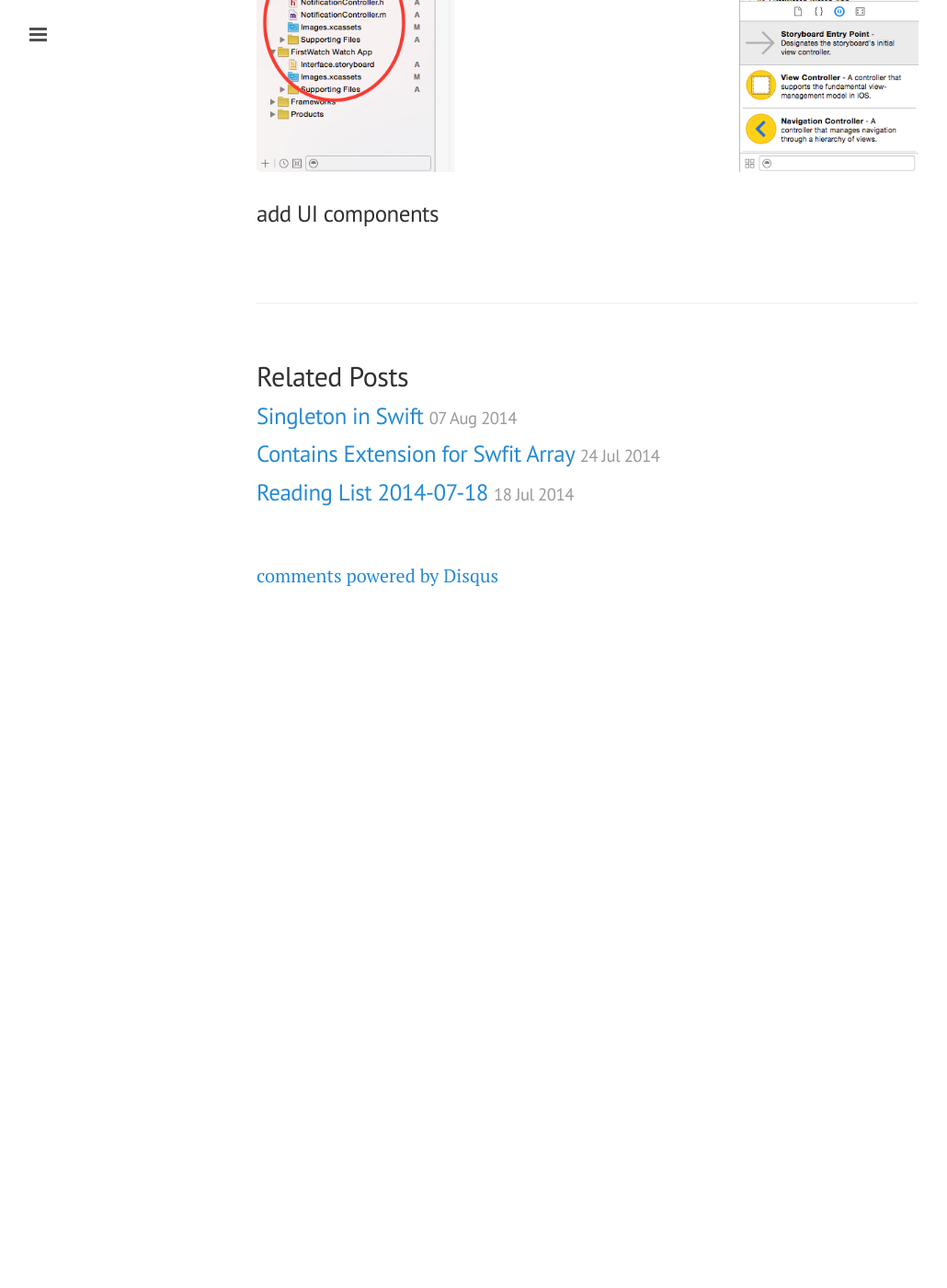
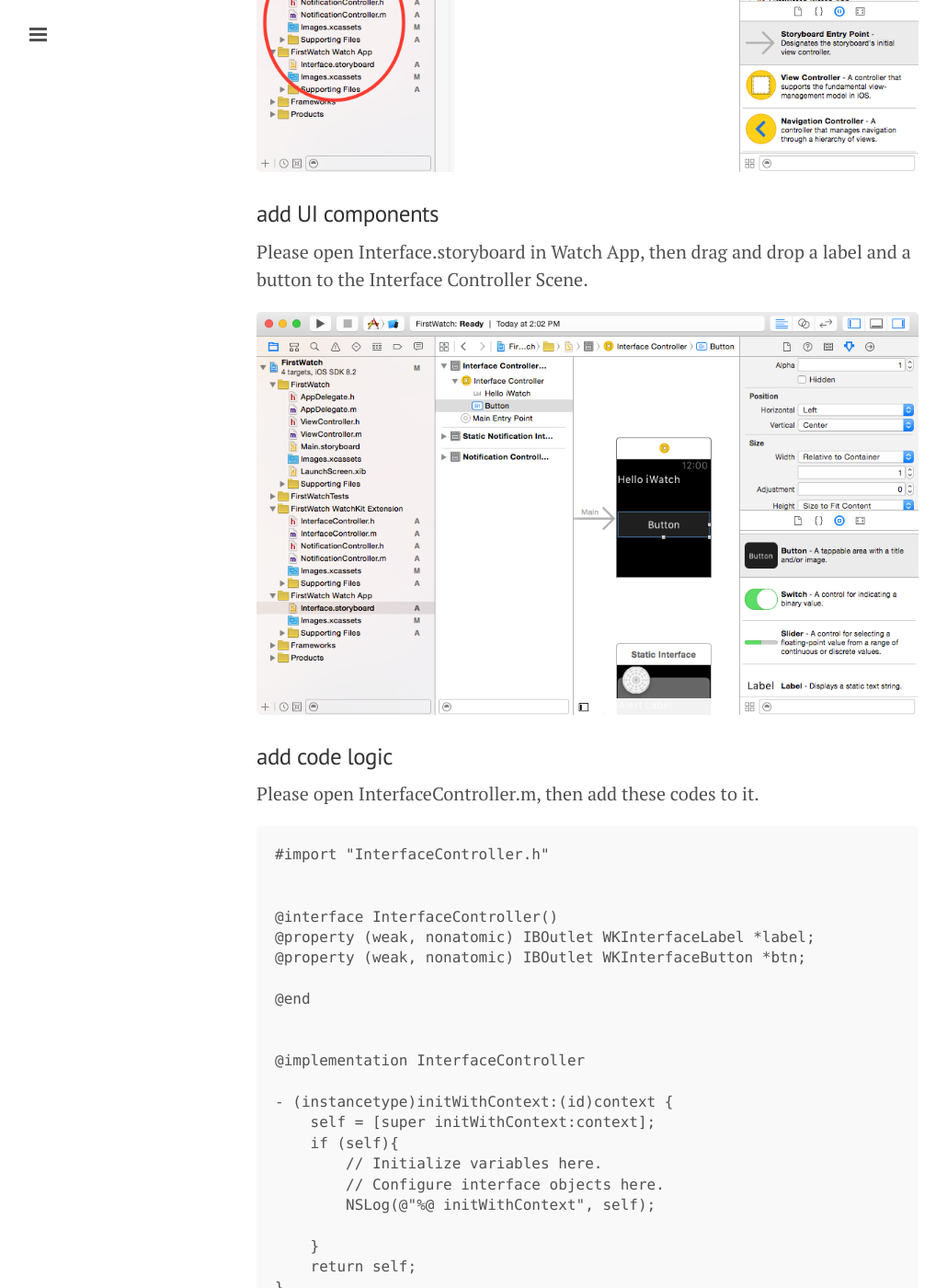
Before and after one commit to GitPeng/GitPeng.github.io, a Jekyll site: the page built from _posts/2014-11-20-iWatch-App-Development-Basic-1.md, in a window 1280 px wide and 1400 px high, scrolled down 2871 px. Shown: the whole window at 92% size, without its empty margins (1-1031 px from the left). Built offline with Jekyll 4.4.1, drawn with Linux system fonts in a browser that asks for light colours; Markdown is read by kramdown in place of the engine named in the settings; comment, search, counter and statistics services are not loaded; before the commit the page ends 3512 px from its top, so only the background shows below that; some of the changed text lies outside the part shown.

Commit message:
watch app basic 1

```diff
--- a/_posts/2014-11-20-iWatch-App-Development-Basic-1.md
+++ b/_posts/2014-11-20-iWatch-App-Development-Basic-1.md
@@ -37,4 +37,73 @@
 
 ![image](http://nilstack.github.io/public/image/auto_generated_codes.png)
 
+
 ### add UI components
+
+Please open Interface.storyboard in Watch App, then drag and drop a label and a button to the Interface Controller Scene.
+
+![image](http://nilstack.github.io/public/image/add_ui_components.png)
+
+### add code logic
+
+Please open InterfaceController.m, then add these codes to it.
+
+    #import "InterfaceController.h"
+
+
+	@interface InterfaceController()
+	@property (weak, nonatomic) IBOutlet WKInterfaceLabel *label;
+	@property (weak, nonatomic) IBOutlet WKInterfaceButton *btn;
+
+	@end
+
+
+	@implementation InterfaceController
+
+	- (instancetype)initWithContext:(id)context {
+	    self = [super initWithContext:context];
+	    if (self){
+	        // Initialize variables here.
+	        // Configure interface objects here.
+	        NSLog(@"%@ initWithContext", self);
+
+	    }
+	    return self;
+	}
+	- (IBAction)changeLabelTextColor {
+	    [self.label setTextColor:[UIColor redColor]];
+
+	}
+
+	- (void)willActivate {
+	    // This method is called when watch view controller is about to be visible to user
+	    NSLog(@"%@ will activate", self);
+	}
+
+	- (void)didDeactivate {
+	    // This method is called when watch view controller is no longer visible
+	    NSLog(@"%@ did deactivate", self);
+	}
+
+	@end
+
+
+Link the IBOutlet and IBAction to the storyboard. If you are not clear with it, please refer to the storyboard document.
+
+### build and run
+
+Select the scheme of watch app and run it.
+
+![image](http://nilstack.github.io/public/image/select_scheme.png)
+
+select Hardware->External Displays -> Apple Watch XXmm to  show the watch simlator.
+
+![image](http://nilstack.github.io/public/image/watch_sim_before.png)
+
+click the button, the text color will be changed to red.
+
+![image](http://nilstack.github.io/public/image/watch_sim_after.png)
+
+Hello iWatch!
+
+You can get the complete project from [Github](https://github.com/NilStack/FirstWatch).
```
Also changed, not shown: public/image/add_ui_components.png (added), public/image/display_watch_sim.png (added), public/image/select_scheme.png (added), public/image/watch_sim_after.png (added), public/image/watch_sim_before.png (added).
